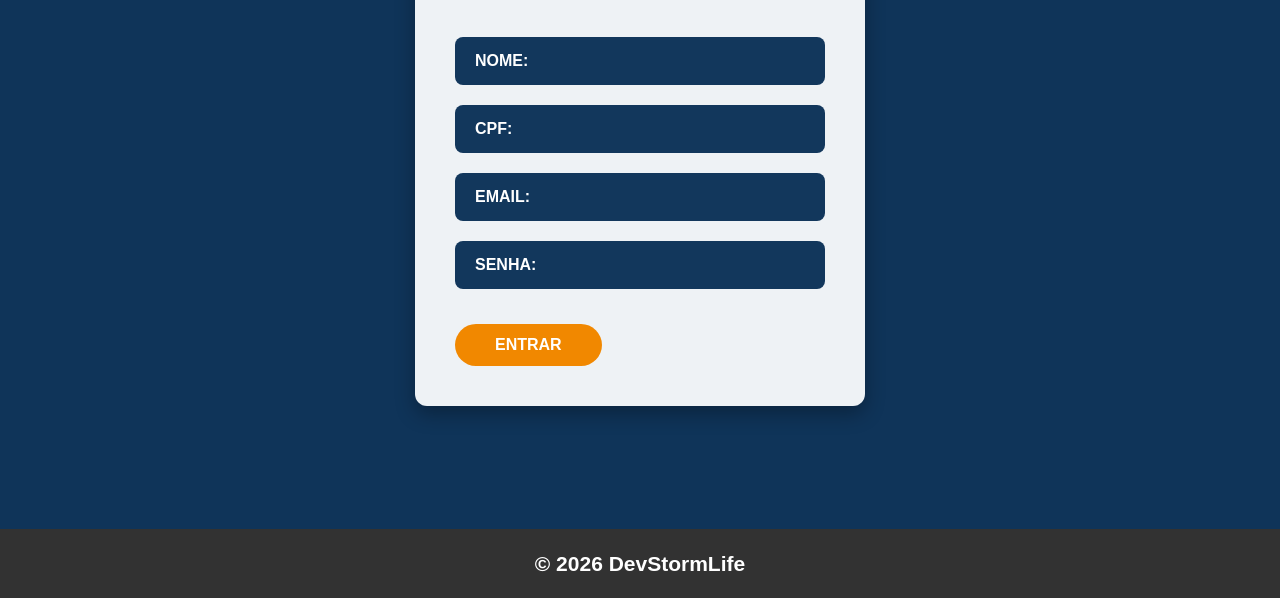
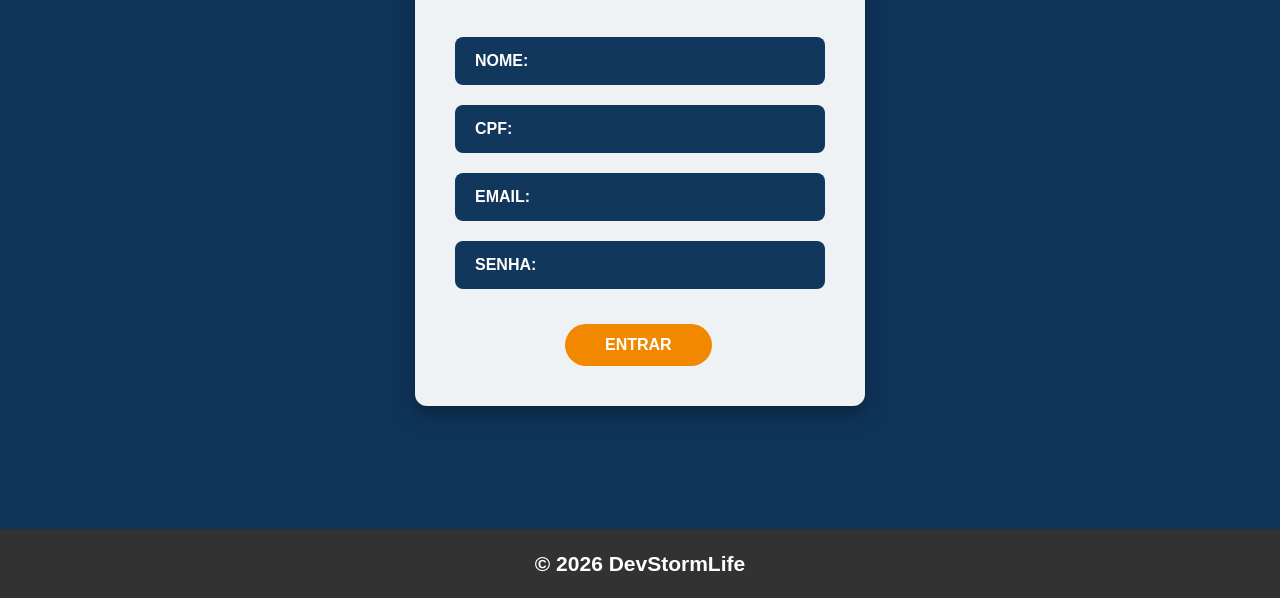
Before and after one commit to DevStormLife/projeto-devstormlife, a plain HTML site: page Frontend/pages/cadastro.html in a window 1280 px wide. Shown: the part 202-800 px from the top of the page. Drawn offline with Linux system fonts and the light colour scheme.

Commit message:
Alinhamento do botão de cadastro

```diff
--- a/Frontend/pages/cadastro.html
+++ b/Frontend/pages/cadastro.html
@@ -29,7 +29,7 @@
             <input type="password" class="login-input" placeholder="SENHA:">
 
             <a href="../index.html">
-            <button type="submit" class="btn-entrar">ENTRAR</button>
+            <button type="submit" class="btn-entrar" id="btn-entrar">ENTRAR</button>
             </a>
         </form>
     </div>
--- a/Frontend/style/cadastro.css
+++ b/Frontend/style/cadastro.css
@@ -129,8 +129,14 @@ footer {
     font-weight: bold;
     cursor: pointer;
     margin-top: 15px;
-    align-self: center;
+    margin-left: 110px;
+    align-content: center;
     font-family: Arial, sans-serif;
+}
+
+#btn-entrar {
+    align-content: center;
+
 }
 
 .btn-entrar:hover {
```
